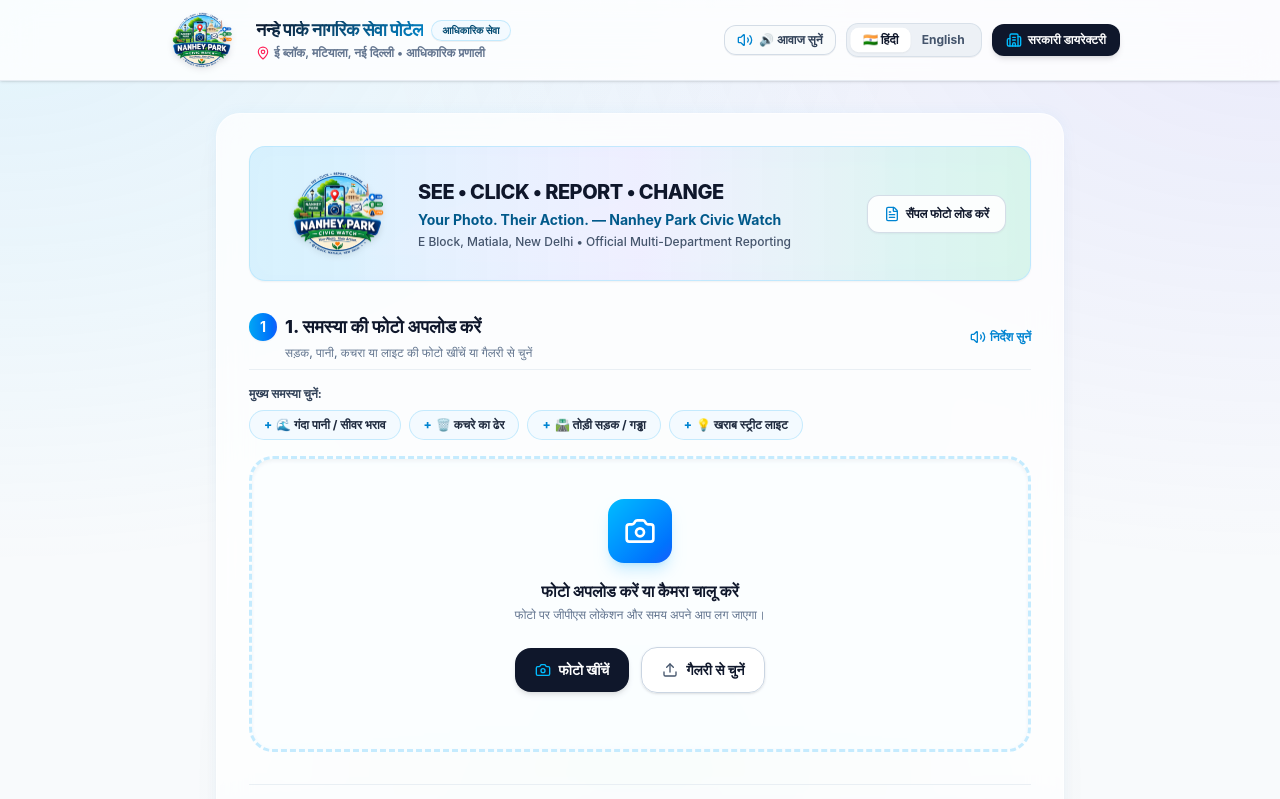
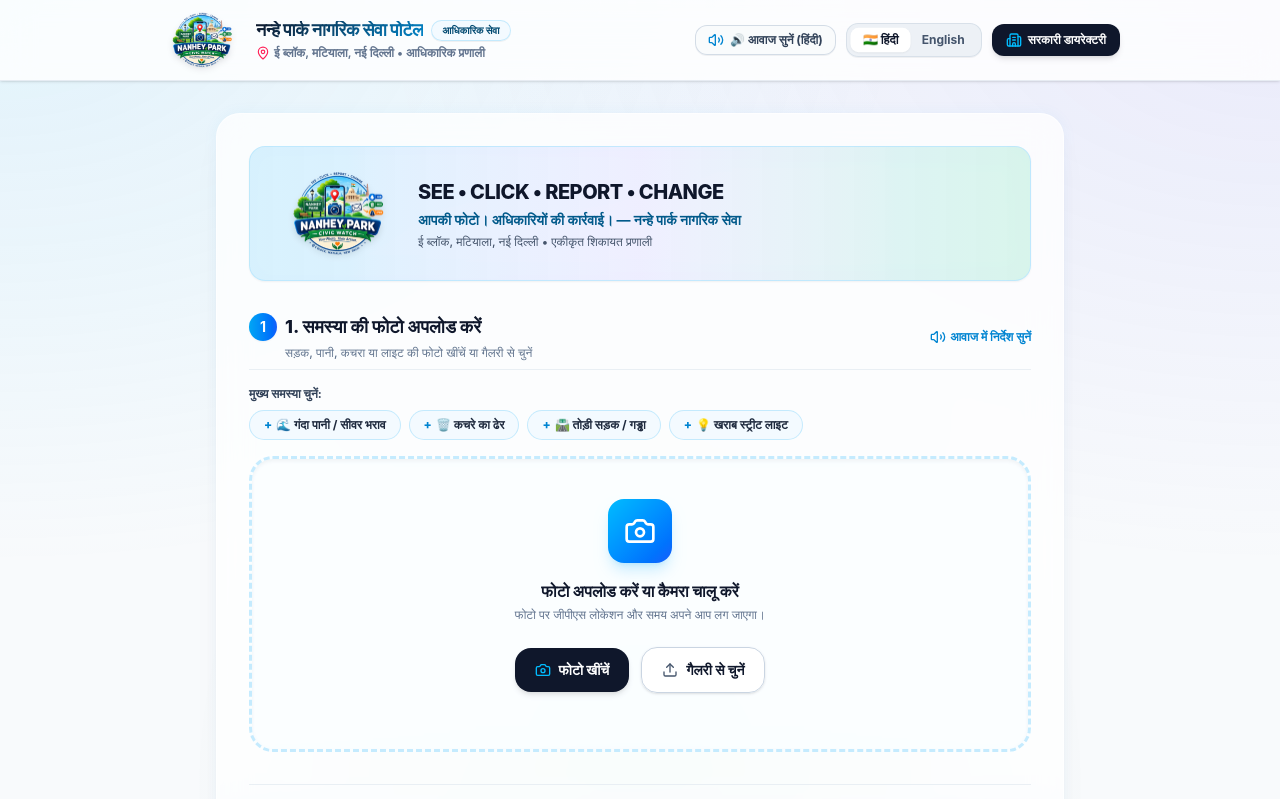
Before and after one commit to suraj127/nanhepark, a Next.js app: page / in a window 1280 px wide. Shown: the top 799 px of the page. Built offline with nearby package versions, Linux system fonts and the light colour scheme.

Commit message:
Fix: Audio instructions strictly in Hindi and removed Load Sample Photo button

```diff
--- a/components/EmailPreviewInspector.tsx
+++ b/components/EmailPreviewInspector.tsx
@@ -34,9 +34,9 @@
       stopSpeaking();
     } else {
       const issuesText = payload.detectedIssues
-        .map((i) => `${i.issueName} ${i.issueNameHindi ? `(${i.issueNameHindi})` : ''} at ${payload.location.address}`)
+        .map((i) => `${i.issueNameHindi || i.issueName} (${payload.location.address})`)
         .join('. ');
-      speakText(`Official Complaint Summary: ${issuesText}. Ready to dispatch to municipal authorities.`);
+      speakText(`आधिकारिक ईमेल शिकायत रिपोर्ट तैयार है। दर्ज समस्या: ${issuesText}। शिकायत अधिकारियों के पास भेजने के लिए ईमेल भेजें बटन दबाएं।`);
     }
   };
 
@@ -67,7 +67,7 @@
             }`}
           >
             {isSpeaking ? <VolumeX className="w-4 h-4 text-rose-600" /> : <Volume2 className="w-4 h-4 text-sky-600" />}
-            <span>{isSpeaking ? 'Stop Audio' : (lang === 'hi' ? '🔊 आवाज सुनें' : '🔊 Listen Audio')}</span>
+            <span>{isSpeaking ? 'आवाज रोकें' : '🔊 आवाज सुनें (हिंदी)'}</span>
           </button>
 
           <button
--- a/components/Header.tsx
+++ b/components/Header.tsx
@@ -16,7 +16,7 @@
     if (isSpeaking) {
       stopSpeaking();
     } else {
-      speakText("नन्हे पार्क नागरिक पोर्टल में आपका स्वागत है। स्टेप 1: फोटो अपलोड करें। स्टेप 2: लोकेशन चेक करें। स्टेप 3: ईमेल रिपोर्ट बनाएं पर क्लिक करें।");
+      speakText("नन्हे पार्क नागरिक सेवा पोर्टल में आपका स्वागत है। स्टेप 1: समस्या की फोटो अपलोड करें। स्टेप 2: जगह की लोकेशन चेक करें। स्टेप 3: बोलकर या लिखकर समस्या बताएं और ईमेल शिकायत रिपोर्ट बनाएं पर क्लिक करें।");
     }
   };
 
@@ -50,11 +50,11 @@
 
         {/* Action Controls & Language Switcher */}
         <div className="flex items-center space-x-2.5">
-          {/* Audio Assistant */}
+          {/* Audio Assistant in Hindi */}
           <button
             type="button"
             onClick={handleAudioGuide}
-            title="आवाज सुनें"
+            title="आवाज में निर्देश सुनें"
             className={`flex items-center space-x-1.5 px-3 py-1.5 rounded-xl text-xs font-bold border transition-all cursor-pointer ${
               isSpeaking
                 ? 'bg-rose-50 border-rose-300 text-rose-700 animate-pulse shadow-md'
@@ -62,7 +62,7 @@
             }`}
           >
             {isSpeaking ? <VolumeX className="w-4 h-4 text-rose-600" /> : <Volume2 className="w-4 h-4 text-sky-600" />}
-            <span className="hidden md:inline">{isSpeaking ? 'आवाज रोकें' : '🔊 आवाज सुनें'}</span>
+            <span className="hidden md:inline">{isSpeaking ? 'आवाज रोकें' : '🔊 आवाज सुनें (हिंदी)'}</span>
           </button>
 
           {/* Clean Language Switcher (Hindi Default) */}
--- a/components/ImageUploader.tsx
+++ b/components/ImageUploader.tsx
@@ -1,9 +1,8 @@
 'use client';
 
 import React, { useRef, useState, useEffect } from 'react';
-import { Camera, Upload, MapPin, Trash2, Plus, RefreshCw, FileText, Mic, MicOff, Volume2, AlertCircle } from 'lucide-react';
-import { LocationData, SampleScenario } from '@/lib/types';
-import { SAMPLE_CIVIC_SCENARIOS } from '@/lib/sample-scenarios';
+import { Camera, Upload, MapPin, Trash2, Plus, RefreshCw, Mic, MicOff, Volume2, AlertCircle } from 'lucide-react';
+import { LocationData } from '@/lib/types';
 import { useLanguage } from '@/lib/LanguageContext';
 import { TRANSLATIONS } from '@/lib/translations';
 
@@ -122,24 +121,17 @@
     onImagesChange(updated);
   };
 
-  // Load Preset
-  const handleLoadPreset = (scenario: SampleScenario) => {
-    onImagesChange(scenario.imageUrls);
-    onLocationChange(scenario.location);
-    onUserNoteChange(`Observed issues: ${scenario.expectedIssues.join(', ')}.`);
-  };
-
   // Add Quick Category Chip to notes
   const handleAddCategoryChip = (categoryText: string) => {
     if (userNote.includes(categoryText)) return;
-    const updated = userNote ? `${userNote}. Issue: ${categoryText}` : `Issue: ${categoryText}`;
+    const updated = userNote ? `${userNote}. समस्या: ${categoryText}` : `समस्या: ${categoryText}`;
     onUserNoteChange(updated);
   };
 
   // Detect GPS
   const handleDetectGps = () => {
     if (!navigator.geolocation) {
-      alert('Geolocation is not supported by your browser.');
+      alert('आपके ब्राउज़र में जीपीएस सपोर्ट नहीं है।');
       return;
     }
     setIsDetectingGps(true);
@@ -177,22 +169,13 @@
               SEE • CLICK • REPORT • CHANGE
             </h2>
             <p className="text-xs sm:text-sm font-bold text-sky-800">
-              Your Photo. Their Action. — Nanhey Park Civic Watch
+              आपकी फोटो। अधिकारियों की कार्रवाई। — नन्हे पार्क नागरिक सेवा
             </p>
             <p className="text-xs text-slate-600 font-medium">
-              E Block, Matiala, New Delhi • Official Multi-Department Reporting
+              ई ब्लॉक, मटियाला, नई दिल्ली • एकीकृत शिकायत प्रणाली
             </p>
           </div>
         </div>
-
-        <button
-          type="button"
-          onClick={() => handleLoadPreset(SAMPLE_CIVIC_SCENARIOS[0])}
-          className="inline-flex items-center space-x-1.5 px-4 py-2.5 rounded-xl bg-white/90 hover:bg-white text-slate-900 border border-slate-300/80 text-xs font-bold shadow-xs transition cursor-pointer shrink-0 hover:scale-[1.02]"
-        >
-          <FileText className="w-4 h-4 text-sky-600" />
-          <span>{lang === 'hi' ? 'सैंपल फोटो लोड करें' : 'Load Sample Photo / टेस्ट करें'}</span>
-        </button>
       </div>
 
       {/* STEP 1: PHOTO UPLOAD */}
@@ -204,9 +187,7 @@
               <span>
                 {lang === 'hi'
                   ? TRANSLATIONS.step1Title.hi
-                  : lang === 'en'
-                  ? TRANSLATIONS.step1Title.en
-                  : '1. Photo Upload / फोटो खींचें या चुनें'}
+                  : TRANSLATIONS.step1Title.en}
               </span>
             </h2>
             <p className="text-xs text-slate-500 mt-1 pl-9 font-medium">
@@ -216,11 +197,11 @@
 
           <button
             type="button"
-            onClick={() => speakText("Step 1: Upload photos of sewer, garbage, broken road, or light.")}
-            className="self-start sm:self-center text-xs text-sky-600 hover:text-sky-800 flex items-center gap-1 font-bold"
+            onClick={() => speakText("स्टेप 1: सड़क, पानी, कचरा या खराब लाइट की फोटो खींचें या गैलरी से अपलोड करें।")}
+            className="self-start sm:self-center text-xs text-sky-600 hover:text-sky-800 flex items-center gap-1 font-bold cursor-pointer"
           >
             <Volume2 className="w-4 h-4" />
-            <span>{lang === 'hi' ? 'निर्देश सुनें' : 'Listen Instructions'}</span>
+            <span>{lang === 'hi' ? 'आवाज में निर्देश सुनें' : 'Listen Instructions'}</span>
           </button>
         </div>
 
@@ -257,7 +238,7 @@
             </div>
             <div>
               <h3 className="text-base font-extrabold text-slate-900">
-                {lang === 'hi' ? 'फोटो अपलोड करें या कैमरा चालू करें' : 'Add Photo Evidence / फोटो अपलोड करें'}
+                {lang === 'hi' ? 'फोटो अपलोड करें या कैमरा चालू करें' : 'Add Photo Evidence'}
               </h3>
               <p className="text-xs text-slate-500 max-w-md mx-auto mt-1 font-medium">
                 {lang === 'hi'
@@ -363,9 +344,7 @@
             <span>
               {lang === 'hi'
                 ? TRANSLATIONS.step2Title.hi
-                : lang === 'en'
-                ? TRANSLATIONS.step2Title.en
-                : '2. Incident Location / समस्या की जगह'}
+                : TRANSLATIONS.step2Title.en}
             </span>
           </h2>
           <button
@@ -386,7 +365,7 @@
         <div className="grid grid-cols-1 md:grid-cols-3 gap-3">
           <div className="md:col-span-2">
             <label className="block text-[11px] font-bold text-slate-600 mb-1 uppercase tracking-wider">
-              {lang === 'hi' ? 'पता / लैंडमार्क' : 'Address / Landmark / पता'}
+              {lang === 'hi' ? 'पता / लैंडमार्क' : 'Address / Landmark'}
             </label>
             <input
               type="text"
@@ -433,9 +412,7 @@
             <span>
               {lang === 'hi'
                 ? TRANSLATIONS.step3Title.hi
-                : lang === 'en'
-                ? TRANSLATIONS.step3Title.en
-                : '3. Speak or Write Problem / बोलकर या लिखकर समस्या बताएं'}
+                : TRANSLATIONS.step3Title.en}
             </span>
           </h2>
 
--- a/lib/LanguageContext.tsx
+++ b/lib/LanguageContext.tsx
@@ -47,11 +47,9 @@
     const cleanText = text.replace(/<[^>]*>?/gm, '');
     const utterance = new SpeechSynthesisUtterance(cleanText);
 
-    if (lang === 'hi') {
-      utterance.lang = 'hi-IN';
-    } else {
-      utterance.lang = 'en-IN';
-    }
+    // Audio instructions always in Hindi ('hi-IN')
+    utterance.lang = 'hi-IN';
+    utterance.rate = 0.95; // Slightly clear and deliberate pacing for accessibility
 
     utterance.onstart = () => setIsSpeaking(true);
     utterance.onend = () => setIsSpeaking(false);
```
